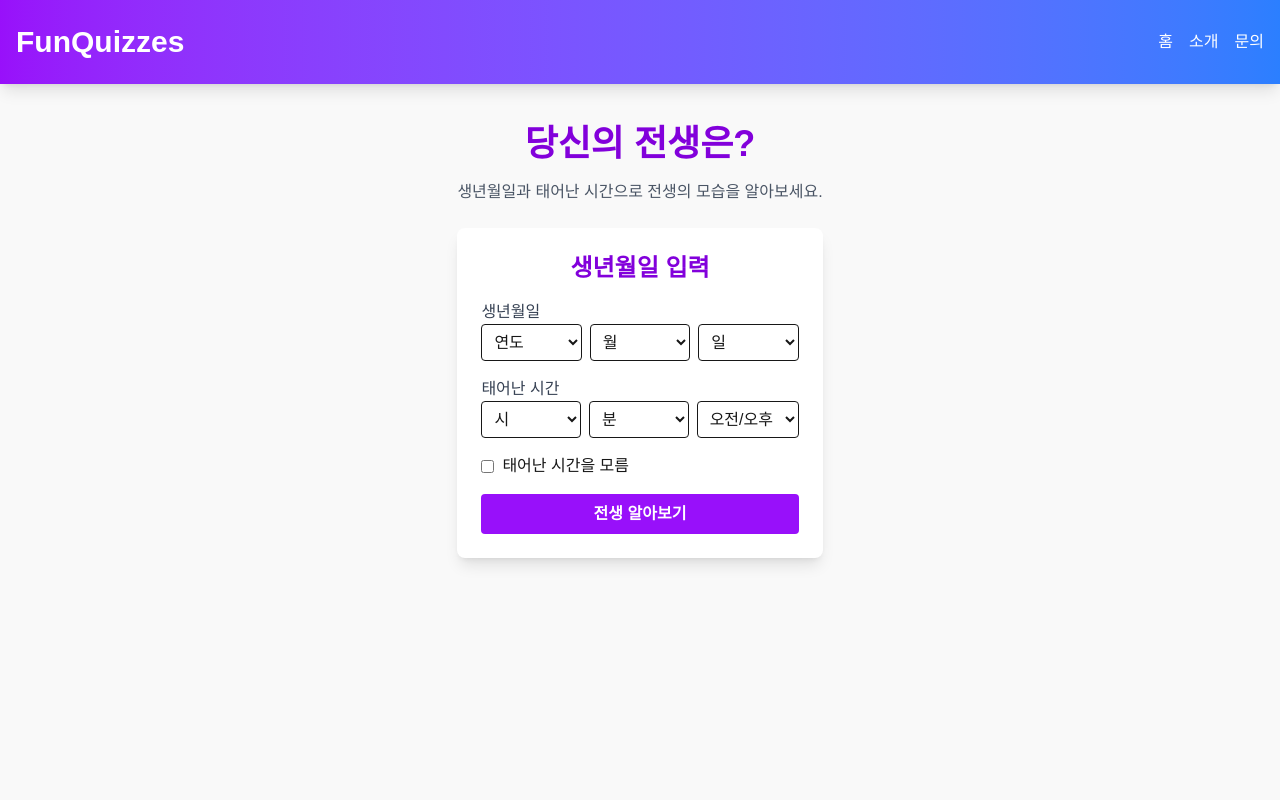
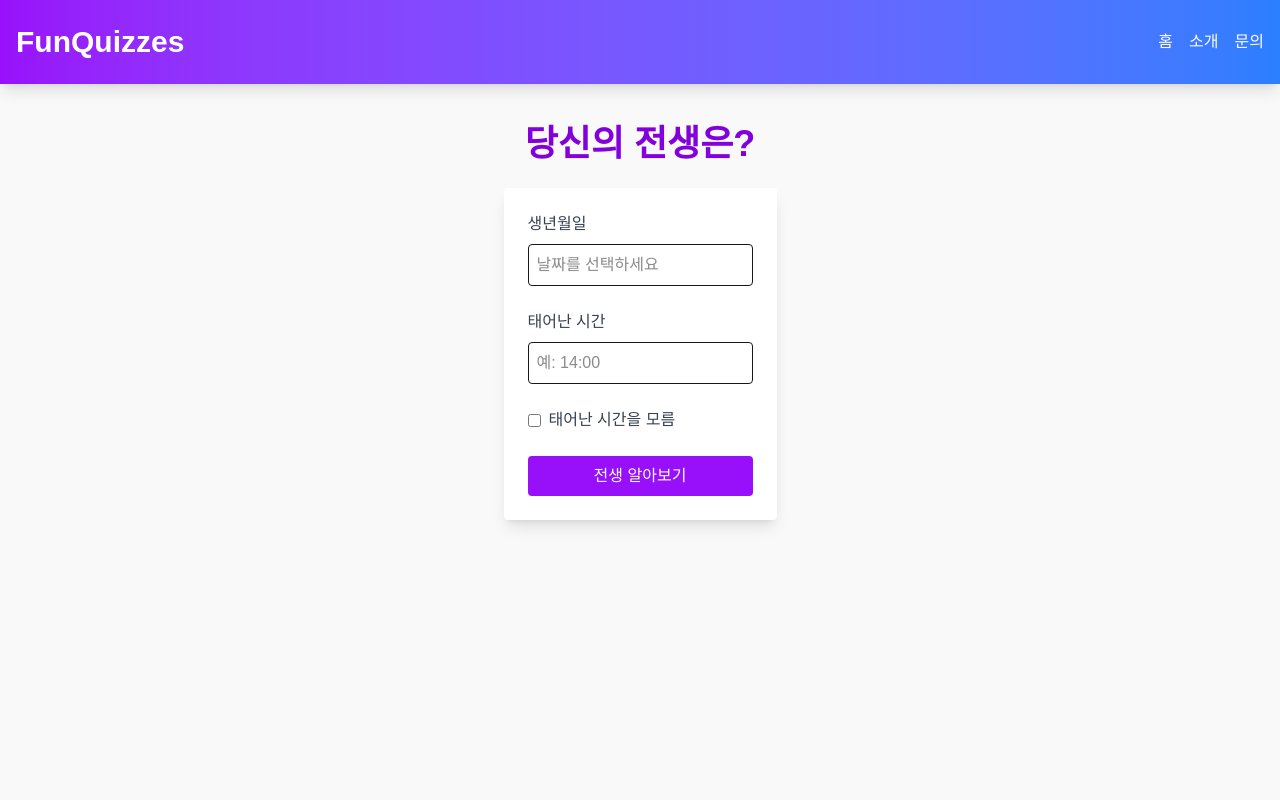
Before and after one commit to gahyun-git/fun_quizzes_frontend, a Next.js app: page /past-life in a window 1280 px wide. Shown: the top 800 px of the page. Built offline with nearby package versions, Linux system fonts and the light colour scheme.

Commit message:
코드정리?

```diff
--- a/app/components/InputForm.tsx
+++ b/app/components/InputForm.tsx
@@ -1,159 +1,94 @@
 "use client";
 
 import React from "react";
+import DatePicker from "react-datepicker";
+import "react-datepicker/dist/react-datepicker.css";
+import { Combobox } from "@headlessui/react";
 
-export interface FormState {
-  birthYear: string;
-  birthMonth: string;
-  birthDay: string;
-  birthHour: string;
-  birthMinute: string;
-  unknownBirthTime: boolean;
-  ampm: string;
-  loading: boolean;
-  error: string;
+import { FormState } from "./InputForm.types";
+interface Props {
+  formState: FormState;
+  onChangeDate: (date: Date | null) => void;
+  onChangeTime: (time: string) => void;
+  onToggleUnknown: () => void;
+  onSubmit: () => void;
 }
 
-export interface InputFormProps {
-  onSubmit: React.FormEventHandler<HTMLFormElement>; // 모달 띄우기용
-  formState: FormState;
-  years: string[];
-  months: string[];
-  days: string[];
-  hours: string[];
-  minutes: string[];
-  ampmList: string[];
-  onChange: React.ChangeEventHandler<HTMLInputElement | HTMLSelectElement>;
-}
+const timeOptions = [
+  "오전 12시", "오전 1시", "오전 2시", "오전 3시", "오전 4시", "오전 5시",
+  "오전 6시", "오전 7시", "오전 8시", "오전 9시", "오전 10시", "오전 11시",
+  "오후 12시", "오후 1시", "오후 2시", "오후 3시", "오후 4시", "오후 5시",
+  "오후 6시", "오후 7시", "오후 8시", "오후 9시", "오후 10시", "오후 11시"
+];
 
 export default function InputForm({
-  onSubmit,
   formState,
-  years,
-  months,
-  days,
-  hours,
-  minutes,
-  ampmList,
-  onChange,
-}: InputFormProps) {
+  onChangeDate,
+  onChangeTime,
+  onToggleUnknown,
+  onSubmit
+}: Props) {
   return (
-    <form onSubmit={onSubmit} className="bg-white shadow-lg rounded-lg p-6 max-w-lg mx-auto">
-      <h2 className="text-2xl font-semibold mb-4 text-center text-purple-700">생년월일 입력</h2>
+    <div className="bg-white p-6 rounded-lg shadow-lg max-w-md mx-auto">
+      <h2 className="text-xl font-bold mb-4 text-purple-700 text-center">전생 알아보기</h2>
 
       <div className="mb-4">
-        <label className="block text-gray-700">생년월일</label>
-        <div className="flex space-x-2">
-          <select
-            name="birthYear"
-            value={formState.birthYear}
-            onChange={onChange}
-            required
-            className="border rounded p-2 flex-1 focus:outline-none focus:ring-2 focus:ring-purple-600"
-          >
-            <option value="">연도</option>
-            {years.map((year) => (
-              <option key={year} value={year}>{year}년</option>
-            ))}
-          </select>
-
-          <select
-            name="birthMonth"
-            value={formState.birthMonth}
-            onChange={onChange}
-            required
-            className="border rounded p-2 flex-1 focus:outline-none focus:ring-2 focus:ring-purple-600"
-          >
-            <option value="">월</option>
-            {months.map((month) => (
-              <option key={month} value={month}>{month}월</option>
-            ))}
-          </select>
-
-          <select
-            name="birthDay"
-            value={formState.birthDay}
-            onChange={onChange}
-            required
-            className="border rounded p-2 flex-1 focus:outline-none focus:ring-2 focus:ring-purple-600"
-          >
-            <option value="">일</option>
-            {days.map((day) => (
-              <option key={day} value={day}>{day}일</option>
-            ))}
-          </select>
-        </div>
+        <label className="block text-gray-700 mb-1">생년월일</label>
+        <DatePicker
+          selected={formState.selectedDate}
+          onChange={onChangeDate}
+          dateFormat="yyyy-MM-dd"
+          className="w-full border p-2 rounded"
+          placeholderText="날짜 선택"
+        />
       </div>
 
-      <div className="mb-4">
-        <label className="block text-gray-700">태어난 시간</label>
-
-        {!formState.unknownBirthTime && (
-          <div className="flex space-x-2">
-            <select
-              name="birthHour"
-              value={formState.birthHour}
-              onChange={onChange}
-              required
-              className="border rounded p-2 flex-1 focus:outline-none focus:ring-2 focus:ring-purple-600"
-            >
-              <option value="">시</option>
-              {hours.map((hour) => (
-                <option key={hour} value={hour}>{hour}시</option>
+      {!formState.unknownBirthTime && (
+        <div className="mb-4">
+          <label className="block text-gray-700 mb-1">태어난 시간</label>
+          <Combobox value={formState.birthTime} onChange={onChangeTime}>
+            <Combobox.Input
+              className="w-full border p-2 rounded"
+              placeholder="시간 선택"
+              onChange={(e) => onChangeTime(e.target.value)}
+            />
+            <Combobox.Options className="border mt-1 rounded bg-white max-h-40 overflow-y-auto">
+              {timeOptions.map((time) => (
+                <Combobox.Option
+                  key={time}
+                  value={time}
+                  className={({ active }) =>
+                    `px-4 py-2 cursor-pointer ${active ? "bg-purple-100" : ""}`
+                  }
+                >
+                  {time}
+                </Combobox.Option>
               ))}
-            </select>
-
-            <select
-              name="birthMinute"
-              value={formState.birthMinute}
-              onChange={onChange}
-              required
-              className="border rounded p-2 flex-1 focus:outline-none focus:ring-2 focus:ring-purple-600"
-            >
-              <option value="">분</option>
-              {minutes.map((minute) => (
-                <option key={minute} value={minute}>{minute}분</option>
-              ))}
-            </select>
-
-            <select
-              name="ampm"
-              value={formState.ampm}
-              onChange={onChange}
-              required
-              className="border rounded p-2 flex-1 focus:outline-none focus:ring-2 focus:ring-purple-600"
-            >
-              <option value="">오전/오후</option>
-              {ampmList.map((ap) => (
-                <option key={ap} value={ap}>{ap}</option>
-              ))}
-            </select>
-          </div>
-        )}
-      </div>
+            </Combobox.Options>
+          </Combobox>
+        </div>
+      )}
 
       <div className="mb-4">
-        <label className="flex items-center">
+        <label className="flex items-center space-x-2">
           <input
             type="checkbox"
-            name="unknownBirthTime"
             checked={formState.unknownBirthTime}
-            onChange={onChange}
-            className="mr-2"
+            onChange={onToggleUnknown}
           />
-          태어난 시간을 모름
+          <span>태어난 시간을 모름</span>
         </label>
       </div>
 
       <button
-        type="submit"
+        onClick={onSubmit}
+        className="bg-purple-600 text-white px-4 py-2 rounded w-full hover:bg-purple-700"
         disabled={formState.loading}
-        className="bg-purple-600 text-white font-bold py-2 px-4 rounded hover:bg-purple-700 w-full transition duration-300"
       >
-        {formState.loading ? "생성중..." : "전생 알아보기"}
+        {formState.loading ? "생성 중..." : "전생 알아보기"}
       </button>
 
-      {formState.error && <div className="text-red-500 mt-4">{formState.error}</div>}
-    </form>
+      {formState.error && <p className="text-red-500 mt-2">{formState.error}</p>}
+    </div>
   );
 }
--- a/app/past-life/page.tsx
+++ b/app/past-life/page.tsx
@@ -1,44 +1,42 @@
 "use client";
 
 import React, { useState } from "react";
+import DatePicker from "react-datepicker";
+import { Combobox } from "@headlessui/react";
 import { useRouter } from "next/navigation";
 import axios from "axios";
+import "react-datepicker/dist/react-datepicker.css";
+import AdsenseModal from "../components/AdsenseModal";
 
-import InputForm, { FormState } from "../components/InputForm";
-import AdsenseModal from "../components/AdsenseModal";
-import useDateOptions from "../hooks/useDateOptions";
+export interface FormState {
+  selectedDate: Date | null;
+  birthTime: string;
+  unknownBirthTime: boolean;
+  loading: boolean;
+  error: string;
+}
+
+const hourOptions = [
+  "00:00", "01:00", "02:00", "03:00", "04:00", "05:00",
+  "06:00", "07:00", "08:00", "09:00", "10:00", "11:00",
+  "12:00", "13:00", "14:00", "15:00", "16:00", "17:00",
+  "18:00", "19:00", "20:00", "21:00", "22:00", "23:00",
+];
 
 const initialFormState: FormState = {
-  birthYear: "",
-  birthMonth: "",
-  birthDay: "",
-  birthHour: "",
-  birthMinute: "",
+  selectedDate: null,
+  birthTime: "",
   unknownBirthTime: false,
-  ampm: "",
   loading: false,
   error: "",
 };
 
 export default function PastLifePage() {
-  const router = useRouter();
-  const { years, months, days, hours, minutes, ampmList } = useDateOptions();
-
   const [formState, setFormState] = useState<FormState>(initialFormState);
   const [showAds, setShowAds] = useState(false);
+  const router = useRouter();
 
-  const handleChange: React.ChangeEventHandler<HTMLInputElement | HTMLSelectElement> = (e) => {
-    const { name, value, type } = e.target;
-    const checked = type === "checkbox" ? (e.target as HTMLInputElement).checked : undefined;
-
-    setFormState((prev) => ({
-      ...prev,
-      [name]: type === "checkbox" ? checked : value,
-    }));
-  };
-
-
-  const handleSubmit: React.FormEventHandler<HTMLFormElement> = (e) => {
+  const handleSubmit = (e: React.FormEvent) => {
     e.preventDefault();
     setShowAds(true);
   };
@@ -47,28 +45,34 @@ export default function PastLifePage() {
     setShowAds(false);
     setFormState((prev) => ({ ...prev, loading: true, error: "" }));
 
-    const birthDate = `${formState.birthYear}-${formState.birthMonth.padStart(2, "0")}-${formState.birthDay.padStart(2, "0")}`;
-    let birthTime = "";
-
-    if (!formState.unknownBirthTime) {
-      let hour = parseInt(formState.birthHour, 10);
-      if (formState.ampm === "PM" && hour < 12) hour += 12;
-      if (formState.ampm === "AM" && hour === 12) hour = 0;
-      birthTime = `${hour.toString().padStart(2, "0")}:${formState.birthMinute.padStart(2, "0")}`;
+    if (!formState.selectedDate) {
+      setFormState((prev) => ({
+        ...prev,
+        error: "생년월일을 선택해주세요.",
+      }));
+      return;
     }
 
+    const birthDate = formState.selectedDate.toISOString().split("T")[0];
     const payload = {
       birth_date: birthDate,
-      birth_time: birthTime,
+      birth_time: formState.unknownBirthTime ? "" : formState.birthTime,
       unknown_birth_time: formState.unknownBirthTime,
     };
 
     try {
-      const res = await axios.post(`${process.env.NEXT_PUBLIC_API_URL}/quizzes/past-life-results/`, payload);
-      router.push(`/past-life/result/${res.data.id}`);
+      const response = await axios.post(
+        `${process.env.NEXT_PUBLIC_API_URL}/quizzes/past-life-results/`,
+        payload
+      );
+      const resultId = response.data.id;
+      router.push(`/past-life/result/${resultId}`);
     } catch (error) {
       console.error(error);
-      setFormState((prev) => ({ ...prev, error: "결과를 가져오지 못했습니다." }));
+      setFormState((prev) => ({
+        ...prev,
+        error: "결과를 가져오지 못했습니다.",
+      }));
     } finally {
       setFormState((prev) => ({ ...prev, loading: false }));
     }
@@ -76,21 +80,81 @@ export default function PastLifePage() {
 
   return (
     <div className="flex flex-col min-h-screen">
-      <div className="flex-grow max-w-2xl mx-auto p-6">
-        <h1 className="text-4xl font-bold mb-4 text-center text-purple-700">당신의 전생은?</h1>
-        <p className="text-gray-600 mb-6 text-center">생년월일과 태어난 시간으로 전생의 모습을 알아보세요.</p>
+      <div className="flex-grow max-w-xl mx-auto p-6">
+        <h1 className="text-4xl font-bold mb-6 text-center text-purple-700">당신의 전생은?</h1>
+        <form onSubmit={handleSubmit} className="space-y-6 bg-white p-6 rounded shadow-lg">
+          <div>
+            <label className="block mb-2 text-gray-700">생년월일</label>
+            <DatePicker
+              selected={formState.selectedDate}
+              onChange={(date) => setFormState((prev) => ({ ...prev, selectedDate: date }))}
+              className="border rounded w-full p-2 focus:ring-2 focus:ring-purple-500"
+              placeholderText="날짜를 선택하세요"
+              dateFormat="yyyy-MM-dd"
+              maxDate={new Date()}
+              showMonthDropdown
+              showYearDropdown
+              dropdownMode="select"
+            />
+          </div>
 
-        <InputForm
-          formState={formState}
-          onChange={handleChange}
-          onSubmit={handleSubmit}
-          years={years}
-          months={months}
-          days={days}
-          hours={hours}
-          minutes={minutes}
-          ampmList={ampmList}
-        />
+          {!formState.unknownBirthTime && (
+            <div>
+              <label className="block mb-2 text-gray-700">태어난 시간</label>
+              <Combobox value={formState.birthTime} onChange={(value) =>
+                setFormState((prev) => ({ ...prev, birthTime: value as string }))
+              }>
+                <div className="relative">
+                  <Combobox.Input
+                    className="border rounded w-full p-2 focus:ring-2 focus:ring-purple-500"
+                    placeholder="예: 14:00"
+                    onChange={(e) =>
+                      setFormState((prev) => ({ ...prev, birthTime: e.target.value }))
+                    }
+                  />
+                  <Combobox.Options className="absolute z-10 mt-1 w-full bg-white border rounded shadow">
+                    {hourOptions.map((hour) => (
+                      <Combobox.Option key={hour} value={hour} className="p-2 hover:bg-purple-100">
+                        {hour}
+                      </Combobox.Option>
+                    ))}
+                  </Combobox.Options>
+                </div>
+              </Combobox>
+            </div>
+          )}
+
+          <div className="flex items-center">
+            <input
+              type="checkbox"
+              id="unknownBirthTime"
+              checked={formState.unknownBirthTime}
+              onChange={(e) =>
+                setFormState((prev) => ({
+                  ...prev,
+                  unknownBirthTime: e.target.checked,
+                  birthTime: e.target.checked ? "" : prev.birthTime,
+                }))
+              }
+              className="mr-2"
+            />
+            <label htmlFor="unknownBirthTime" className="text-gray-700">
+              태어난 시간을 모름
+            </label>
+          </div>
+
+          {formState.error && (
+            <div className="text-red-500 text-sm">{formState.error}</div>
+          )}
+
+          <button
+            type="submit"
+            className="bg-purple-600 text-white w-full py-2 rounded hover:bg-purple-700 transition"
+            disabled={formState.loading}
+          >
+            {formState.loading ? "전생 생성중..." : "전생 알아보기"}
+          </button>
+        </form>
 
         {showAds && <AdsenseModal onClose={handleApiSubmit} />}
       </div>
--- a/package.json
+++ b/package.json
@@ -9,9 +9,12 @@
     "lint": "next lint"
   },
   "dependencies": {
+    "@headlessui/react": "^2.2.1",
     "axios": "^1.8.4",
+    "date-fns": "^4.1.0",
     "next": "15.3.0",
     "react": "^19.0.0",
+    "react-datepicker": "^8.3.0",
     "react-dom": "^19.0.0"
   },
   "devDependencies": {
```
Also changed, not shown: app/components/InputForm.types.ts (added, +8 -0 lines), 1 other file (tests, documents, lock files or other folders).
